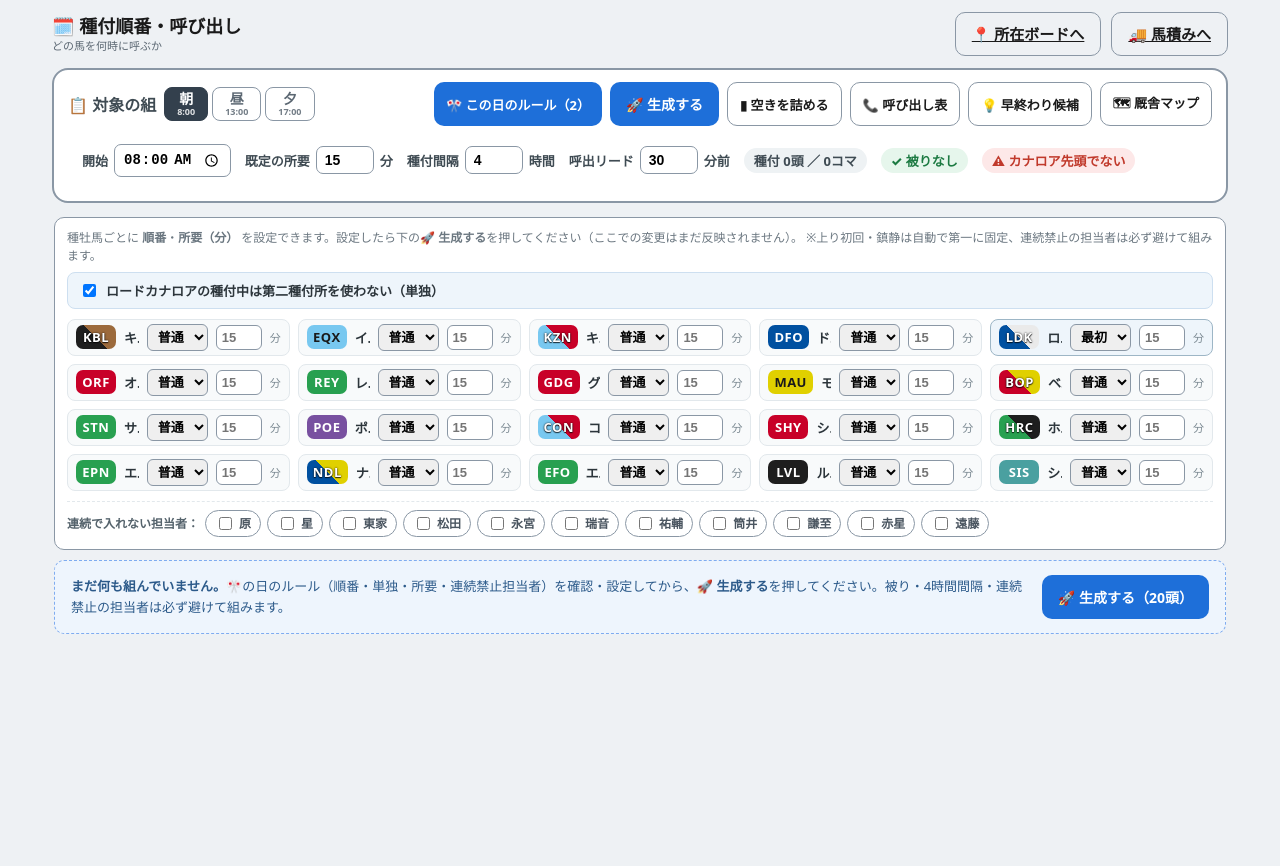
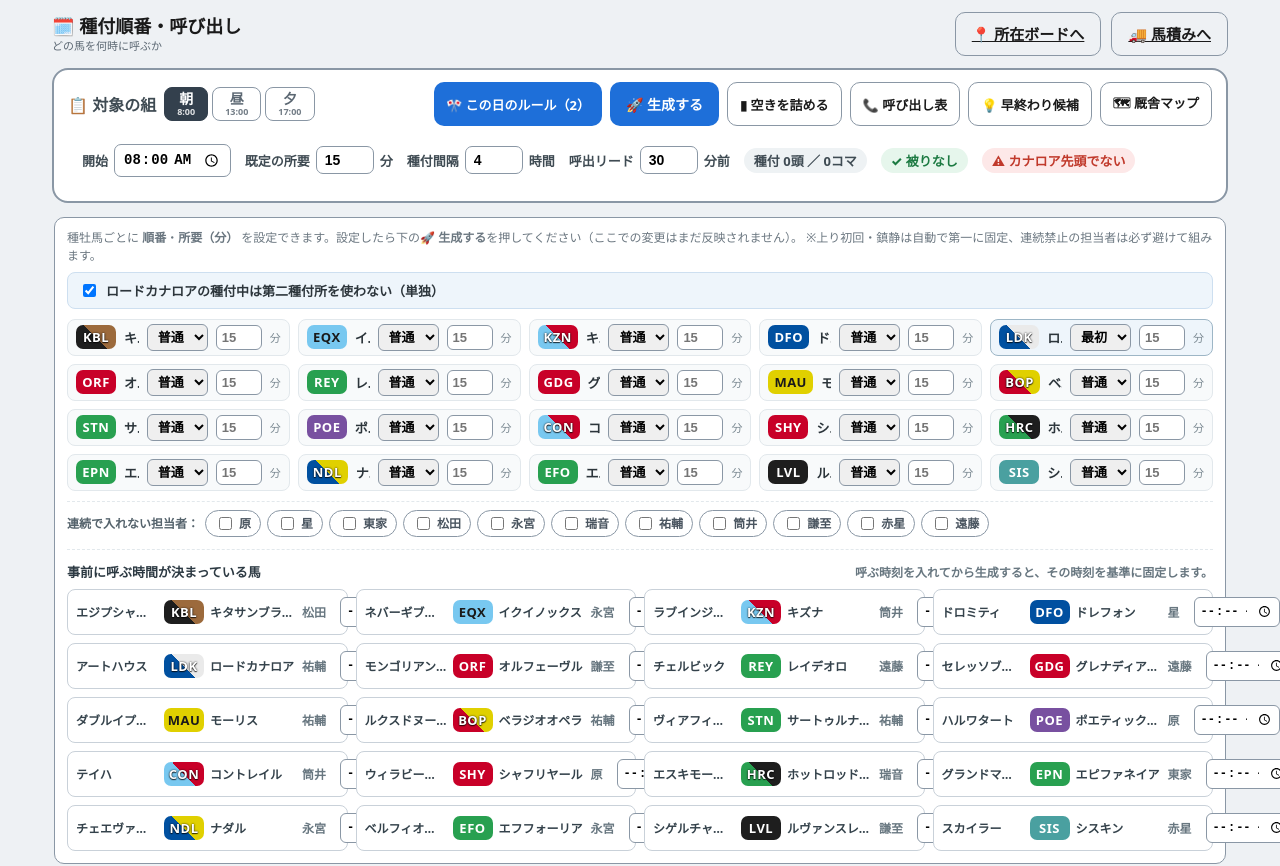
Before and after one commit to kitsunefox-code/umatsumi-yard, a Next.js app: page /schedule in a window 1280 px wide. Shown: the top 866 px of the page. Before the commit the page ends 800 px from the top, so only its background shows below. Built offline with nearby package versions, Linux system fonts and the light colour scheme.

Commit message:
種付順番: 事前固定呼出の入力欄を追加

```diff
--- a/app/globals.css
+++ b/app/globals.css
@@ -3057,6 +3057,97 @@ button {
 }
 
 /* タップで入れ替え（タブレット向け） */
+.prefixed-call-panel {
+  width: 100%;
+  margin-top: 12px;
+  padding-top: 12px;
+  border-top: 1px dashed #e2e8ec;
+}
+.prefixed-call-head {
+  display: flex;
+  align-items: baseline;
+  justify-content: space-between;
+  gap: 10px;
+  margin-bottom: 8px;
+  color: #2d3a43;
+  font-size: 13px;
+  font-weight: 900;
+}
+.prefixed-call-note {
+  color: #687780;
+  font-size: 12px;
+  font-weight: 700;
+  text-align: right;
+}
+.prefixed-call-rows {
+  display: grid;
+  grid-template-columns: repeat(auto-fill, minmax(270px, 1fr));
+  gap: 8px;
+}
+.prefixed-call-row {
+  display: grid;
+  grid-template-columns: minmax(82px, 1fr) auto minmax(86px, 1fr) auto 94px;
+  align-items: center;
+  gap: 6px;
+  min-height: 40px;
+  padding: 7px 8px;
+  border: 1px solid var(--line, #dde4e8);
+  border-radius: 8px;
+  background: #fff;
+  color: #34424b;
+  font-size: 12px;
+  font-weight: 700;
+}
+.prefixed-call-row.fixed {
+  background: #f5f0fd;
+  border-color: #cbb9ee;
+}
+.prefixed-call-mare,
+.prefixed-call-sire {
+  min-width: 0;
+  overflow: hidden;
+  text-overflow: ellipsis;
+  white-space: nowrap;
+}
+.prefixed-call-groom {
+  color: #687780;
+  white-space: nowrap;
+}
+.prefixed-call-input {
+  display: flex;
+  align-items: center;
+  justify-content: flex-end;
+  gap: 4px;
+}
+.prefixed-call-input input[type="time"] {
+  width: 86px;
+  min-height: 30px;
+  padding: 4px 5px;
+  border: 1.5px solid var(--line-strong, #c7d0d6);
+  border-radius: 6px;
+  background: #fff;
+  font-size: 12px;
+  font-weight: 800;
+}
+@media (max-width: 640px) {
+  .prefixed-call-head {
+    display: block;
+  }
+  .prefixed-call-note {
+    display: block;
+    margin-top: 3px;
+    text-align: left;
+  }
+  .prefixed-call-rows {
+    grid-template-columns: 1fr;
+  }
+  .prefixed-call-row {
+    grid-template-columns: minmax(76px, 1fr) auto minmax(78px, 1fr) 94px;
+  }
+  .prefixed-call-groom {
+    display: none;
+  }
+}
 .tap-hint {
   font-size: 13px;
   font-weight: 700;
--- a/app/schedule/page.tsx
+++ b/app/schedule/page.tsx
@@ -152,7 +152,7 @@ export default function SchedulePage() {
   // 固定時刻（この組）の復元
   useEffect(() => {
     if (typeof window === "undefined") return;
-    const s = localStorage.getItem("sched:fixed:" + group);
+    const s = localStorage.getItem("sched:fixedCall:" + group);
     setFixedTimes(s ? safeParse(s) : {});
   }, [group]);
 
@@ -172,9 +172,10 @@ export default function SchedulePage() {
 
   const fixedMin = useMemo(() => {
     const m: Record<string, number> = {};
-    for (const id in fixedTimes) if (fixedTimes[id]) m[id] = toMin(fixedTimes[id]);
+    for (const id in fixedTimes)
+      if (fixedTimes[id]) m[id] = toMin(fixedTimes[id]) + opts.prepMin;
     return m;
-  }, [fixedTimes]);
+  }, [fixedTimes, opts.prepMin]);
 
   const baseStart = toMin(START_BY_GROUP[group]);
   function buildRounds(o: Options, fx = fixedMin) {
@@ -211,13 +212,13 @@ export default function SchedulePage() {
     else delete next[id];
     setFixedTimes(next);
     if (typeof window !== "undefined")
-      localStorage.setItem("sched:fixed:" + group, JSON.stringify(next));
+      localStorage.setItem("sched:fixedCall:" + group, JSON.stringify(next));
   }
   function fixedCallTime(id: string): string {
-    return fixedTimes[id] ? fmtTime(toMin(fixedTimes[id]) - opts.prepMin) : "";
+    return fixedTimes[id] || "";
   }
   function setFixedCallTime(id: string, hhmm: string) {
-    setFixed(id, hhmm ? fmtTime(toMin(hhmm) + opts.prepMin) : "");
+    setFixed(id, hhmm);
   }
   function setPriority(code: string, p: Priority | "") {
     const pr = { ...opts.priorities };
@@ -336,7 +337,8 @@ export default function SchedulePage() {
     groupCodes.filter((c) => opts.priorities[c]).length +
     opts.solo.length +
     Object.keys(opts.durations).length +
-    opts.noConsecGrooms.length;
+    opts.noConsecGrooms.length +
+    Object.keys(fixedTimes).length;
 
   function Card({ m, i, lane }: { m?: Mating; i: number; lane: "a" | "b" }) {
     const isSel = sel?.i === i && sel?.lane === lane;
@@ -637,6 +639,55 @@ export default function SchedulePage() {
             ))}
             {groupGrooms.length === 0 && <span className="rules-sub">—</span>}
           </div>
+          <div className="prefixed-call-panel">
+            <div className="prefixed-call-head">
+              <span>事前に呼ぶ時間が決まっている馬</span>
+              <span className="prefixed-call-note">
+                呼ぶ時刻を入れてから生成すると、その時刻を基準に固定します。
+              </span>
+            </div>
+            <div className="prefixed-call-rows">
+              {matings.map((m) => {
+                const callFixed = fixedCallTime(m.id);
+                return (
+                  <div
+                    className={`prefixed-call-row${callFixed ? " fixed" : ""}`}
+                    key={m.id}
+                  >
+                    <span className="prefixed-call-mare">
+                      {m.mareName || "（牝馬未定）"}
+                    </span>
+                    <Badge code={m.sireCode} />
+                    <span className="prefixed-call-sire">
+                      {stallionName(m.sireCode)}
+                    </span>
+                    {groomOf(m.sireCode) && (
+                      <span className="prefixed-call-groom">
+                        {groomOf(m.sireCode)}
+                      </span>
+                    )}
+                    <span className="prefixed-call-input">
+                      <input
+                        type="time"
+                        value={callFixed}
+                        onChange={(e) => setFixedCallTime(m.id, e.target.value)}
+                      />
+                      {callFixed && (
+                        <button
+                          type="button"
+                          className="call-fix-clear"
+                          onClick={() => setFixedCallTime(m.id, "")}
+                          title="固定解除"
+                        >
+                          ✕
+                        </button>
+                      )}
+                    </span>
+                  </div>
+                );
+              })}
+            </div>
+          </div>
         </section>
       )}
 
```
